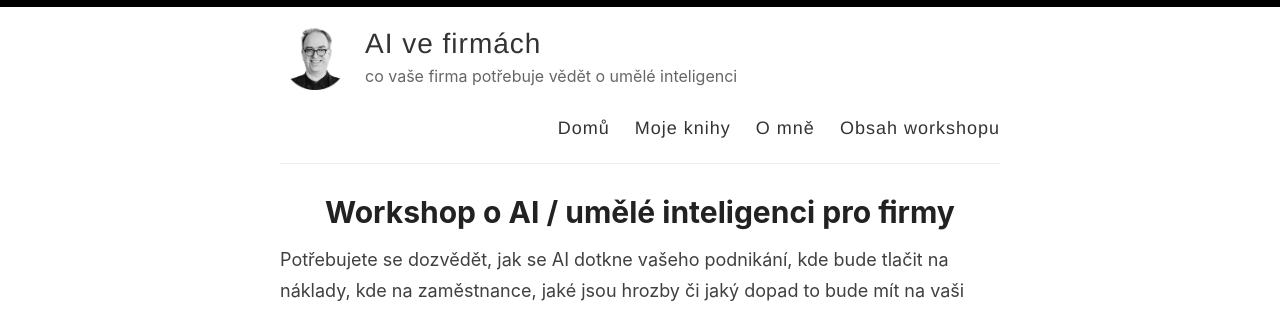
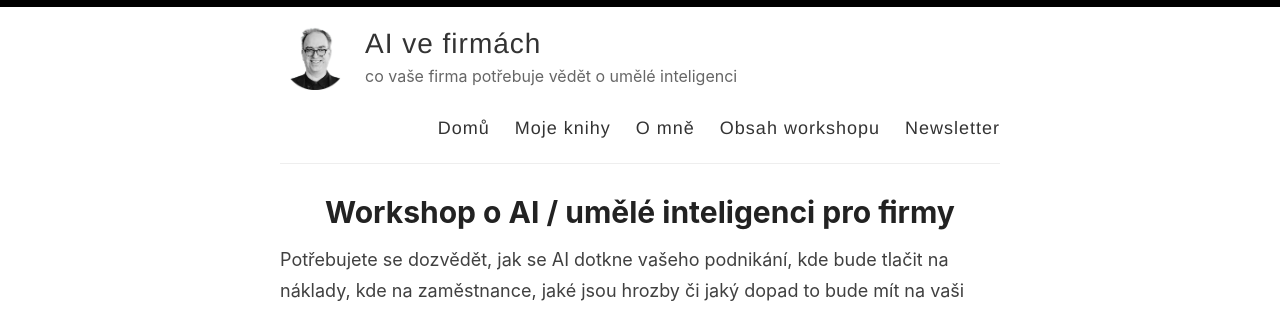
Before and after one commit to tangero/aivefirmach, a Jekyll site: the page built from index.html, in a window 1280 px wide. Shown: the top 309 px of the page. Built offline with Jekyll 4.4.1, drawn with Linux system fonts in a browser that asks for light colours; the list of posts is cut into pages by our own code.

Commit message:
Newsletter

```diff
--- a/_layouts/default.html
+++ b/_layouts/default.html
@@ -32,6 +32,7 @@
               <a href="https://www.goodreads.com/patrick_zandl">Moje knihy</a>
               <a href="{{ site.baseurl }}/about">O mně</a>
               <a href="{{ site.baseurl }}/workshop">Obsah workshopu</a>
+              <a href="https://zandl.substack.com">Newsletter</a>
             </nav>
           </header>
         </div>
```
